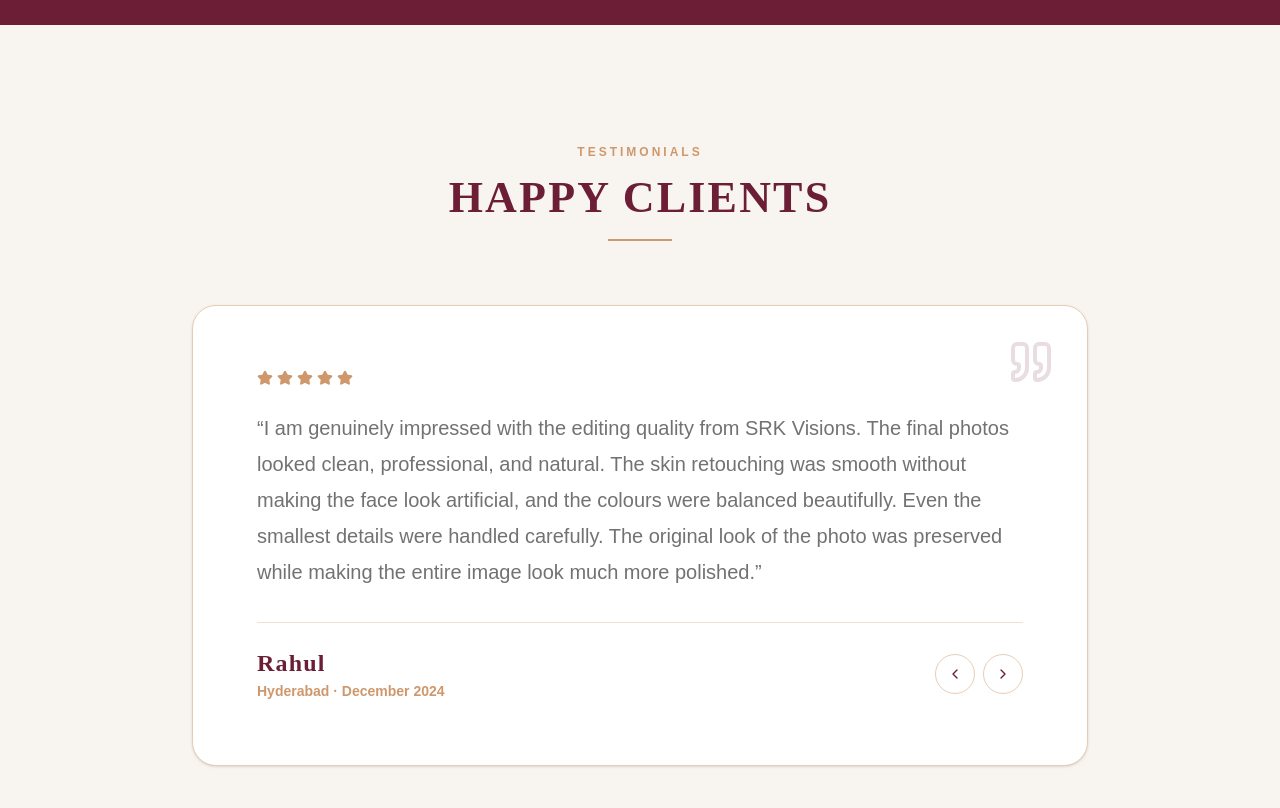
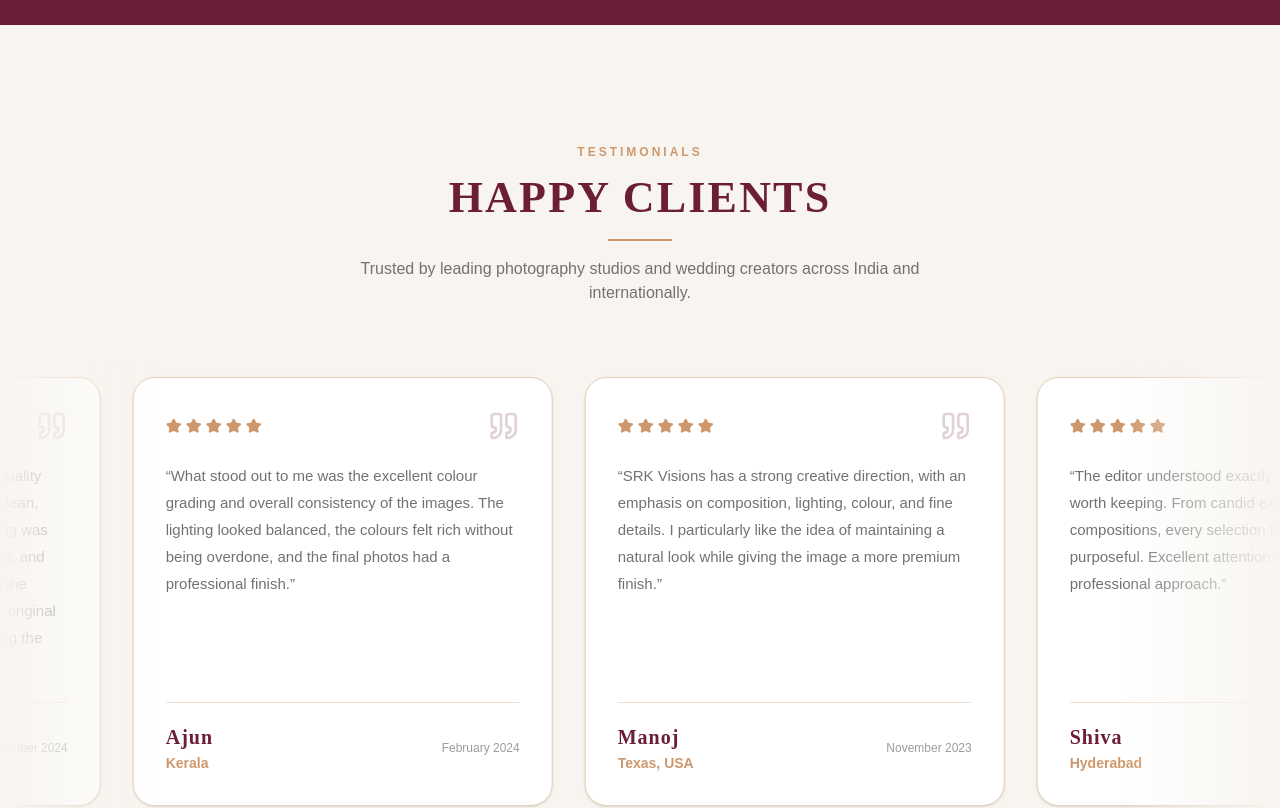
Before and after one commit to beyondwebco-lgtm/srk-vision, a Next.js app: page / in a window 1280 px wide. Shown: the part 3760-4568 px from the top of the page. Built offline with nearby package versions, Linux system fonts and the light colour scheme.

Commit message:
Transform testimonials section into an infinite smooth scrolling marquee with pause on hover

```diff
--- a/src/app/globals.css
+++ b/src/app/globals.css
@@ -65,12 +65,20 @@
   animation: marquee 30s linear infinite;
 }
 
-.animate-marquee-smooth:hover {
+.animate-marquee-slow {
+  display: flex;
+  width: max-content;
+  animation: marquee 55s linear infinite;
+}
+
+.animate-marquee-smooth:hover,
+.animate-marquee-slow:hover {
   animation-play-state: paused;
 }
 
 @media (prefers-reduced-motion: reduce) {
-  .animate-marquee-smooth {
+  .animate-marquee-smooth,
+  .animate-marquee-slow {
     animation-play-state: paused;
   }
 }
--- a/src/components/TestimonialSection.tsx
+++ b/src/components/TestimonialSection.tsx
@@ -1,27 +1,17 @@
 "use client";
 
-import React, { useState } from "react";
+import React from "react";
 import { TESTIMONIALS } from "@/data/content";
-import { Star, ChevronLeft, ChevronRight, Quote } from "lucide-react";
+import { Star, Quote } from "lucide-react";
 
 export default function TestimonialSection() {
-  const [currentIndex, setCurrentIndex] = useState(0);
-
-  const prev = () => {
-    setCurrentIndex((c) => (c === 0 ? TESTIMONIALS.length - 1 : c - 1));
-  };
-
-  const next = () => {
-    setCurrentIndex((c) => (c === TESTIMONIALS.length - 1 ? 0 : c + 1));
-  };
-
-  const current = TESTIMONIALS[currentIndex];
+  // Duplicate array for seamless infinite marquee loop (-50% translation)
+  const marqueeItems = [...TESTIMONIALS, ...TESTIMONIALS];
 
   return (
-    <section className="py-20 md:py-28 bg-[#F8F5F0] text-[#727272]">
-      <div className="max-w-[1340px] mx-auto px-6 sm:px-10 lg:px-12">
+    <section className="py-20 md:py-28 bg-[#F8F5F0] text-[#727272] overflow-hidden relative">
+      <div className="max-w-[1340px] mx-auto px-6 sm:px-10 lg:px-12 mb-14 text-center">
         {/* Section Header */}
-        <div className="text-center max-w-2xl mx-auto mb-16">
         <span className="text-xs uppercase tracking-[0.25em] text-[#CE986C] font-semibold">
           TESTIMONIALS
         </span>
@@ -29,14 +19,28 @@ export default function TestimonialSection() {
           Happy Clients
         </h2>
         <div className="w-16 h-[2px] bg-[#CE986C] mx-auto mt-4" />
+        <p className="mt-4 text-sm sm:text-base text-[#727272] max-w-xl mx-auto font-medium">
+          Trusted by leading photography studios and wedding creators across India and internationally.
+        </p>
       </div>
 
-        {/* Testimonial Card */}
-        <div className="max-w-4xl mx-auto bg-white rounded-[24px] p-8 sm:p-12 md:p-16 border border-[#E8CDB4] shadow-sm relative">
-          <Quote className="w-12 h-12 text-[#6B1E35]/15 absolute top-8 right-8" />
+      {/* Marquee Container with edge gradients */}
+      <div className="relative w-full overflow-hidden select-none py-4">
+        {/* Left & Right Soft Fade Gradients */}
+        <div className="pointer-events-none absolute left-0 top-0 bottom-0 w-16 sm:w-28 md:w-40 bg-gradient-to-r from-[#F8F5F0] to-transparent z-10" />
+        <div className="pointer-events-none absolute right-0 top-0 bottom-0 w-16 sm:w-28 md:w-40 bg-gradient-to-l from-[#F8F5F0] to-transparent z-10" />
 
-          {/* 5 Muted Gold Stars */}
-          <div className="flex items-center space-x-1 mb-6">
+        {/* Continuous Smooth Scrolling Marquee Track */}
+        <div className="animate-marquee-slow flex space-x-6 sm:space-x-8 px-4">
+          {marqueeItems.map((item, index) => (
+            <div
+              key={`${item.id}-${index}`}
+              className="w-[340px] sm:w-[390px] md:w-[420px] shrink-0 bg-white rounded-[22px] p-7 sm:p-8 border border-[#E8CDB4] shadow-sm hover:shadow-md transition-all duration-300 flex flex-col justify-between group"
+            >
+              <div>
+                {/* Top: 5 Stars + Quote Icon */}
+                <div className="flex items-center justify-between mb-5">
+                  <div className="flex items-center space-x-1">
                     {[...Array(5)].map((_, i) => (
                       <Star
                         key={i}
@@ -44,44 +48,32 @@ export default function TestimonialSection() {
                       />
                     ))}
                   </div>
+                  <Quote className="w-8 h-8 text-[#6B1E35]/20 group-hover:text-[#6B1E35]/35 transition-colors" />
+                </div>
 
-          {/* Testimonial Quote */}
-          <blockquote className="font-quicksand text-base sm:text-lg md:text-xl text-[#727272] leading-[1.8] font-medium min-h-[140px] flex items-center">
-            “{current.quote}”
-          </blockquote>
-
-          {/* Client Details & Carousel Controls */}
-          <div className="mt-8 pt-6 border-t border-[#E8CDB4]/60 flex items-center justify-between">
-            <div>
-              <p className="font-cinzel text-xl sm:text-2xl font-bold text-[#6B1E35]">
-                {current.name}
-              </p>
-              <p className="font-quicksand text-xs sm:text-sm text-[#CE986C] font-semibold mt-0.5">
-                {current.location} · {current.date}
+                {/* Quote Body */}
+                <p className="font-quicksand text-sm sm:text-[15px] text-[#727272] leading-[1.8] font-medium min-h-[110px]">
+                  “{item.quote}”
                 </p>
               </div>
 
-            <div className="flex items-center space-x-2">
-              <button
-                type="button"
-                onClick={prev}
-                className="w-10 h-10 rounded-full border border-[#E8CDB4] flex items-center justify-center text-[#6B1E35] hover:bg-[#6B1E35] hover:text-white transition-colors"
-                aria-label="Previous testimonial"
-              >
-                <ChevronLeft className="w-4 h-4" />
-              </button>
-              <button
-                type="button"
-                onClick={next}
-                className="w-10 h-10 rounded-full border border-[#E8CDB4] flex items-center justify-center text-[#6B1E35] hover:bg-[#6B1E35] hover:text-white transition-colors"
-                aria-label="Next testimonial"
-              >
-                <ChevronRight className="w-4 h-4" />
-              </button>
+              {/* Client Info Footer */}
+              <div className="mt-6 pt-5 border-t border-[#E8CDB4]/60 flex items-center justify-between">
+                <div>
+                  <h4 className="font-cinzel text-lg sm:text-xl font-bold text-[#6B1E35]">
+                    {item.name}
+                  </h4>
+                  <span className="font-quicksand text-xs sm:text-sm text-[#CE986C] font-semibold block mt-0.5">
+                    {item.location}
+                  </span>
+                </div>
+                <span className="text-[11px] sm:text-xs text-[#727272]/70 font-medium">
+                  {item.date}
+                </span>
               </div>
             </div>
+          ))}
         </div>
-
       </div>
     </section>
   );
```
Lines whose indentation alone changed are shown as unchanged.
